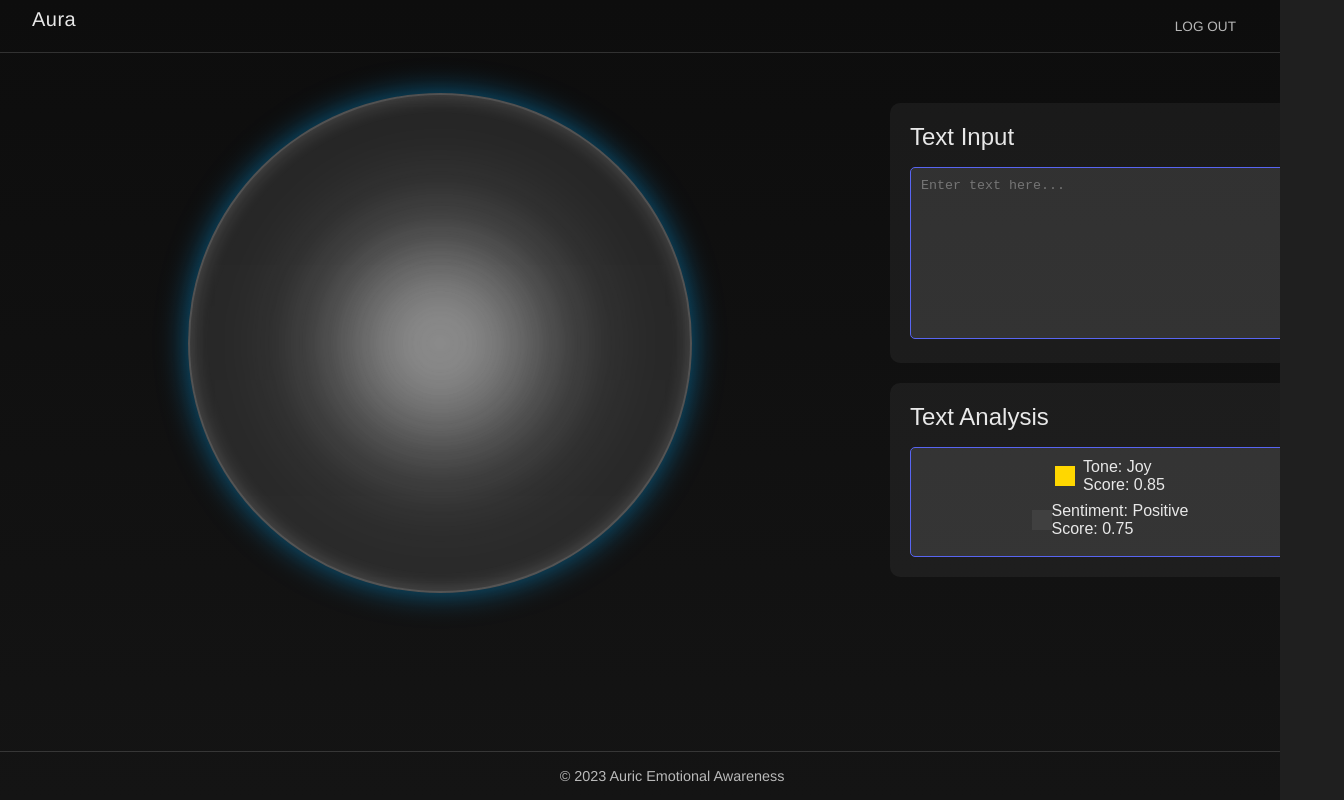
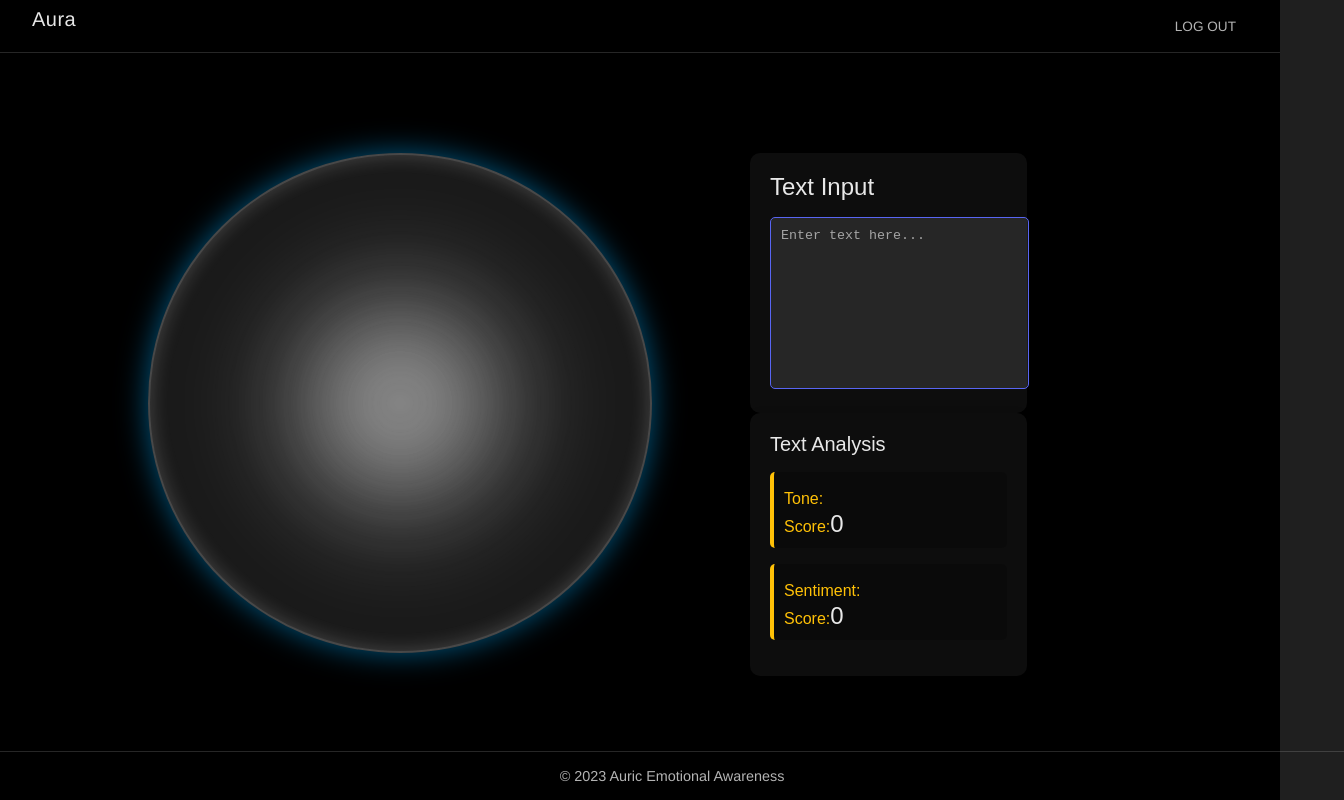
Before and after one commit to uxlyne/auric, a React (Create React App) app: page / in a window 1280 px wide. Shown: the whole page, 1344 px wide, since content can reach past the window. Built offline with nearby package versions, Linux system fonts and the light colour scheme.

Commit message:
Main Page fixes

```diff
--- a/src/components/TextAnalysis.js
+++ b/src/components/TextAnalysis.js
@@ -1,15 +1,14 @@
 import React, { useState, useEffect } from 'react';
-
-
+import '../styles/TextAnalysis.css'; // Import the CSS file
 
 // Define the analyzeText function here
 const analyzeText = (text) => {
-  // Your text analysis logic here
+  // Placeholder text analysis logic
   return {
     documentTone: {
       tone: 'Joy',
       score: 0.85,
-      color: '#FFD700', // Example color
+      color: '#FFD700', // Example color for Joy
     },
     sentiment: {
       label: 'Positive',
@@ -19,90 +18,47 @@ const analyzeText = (text) => {
 };
 
 const TextAnalysis = ({ text }) => {
-  const [analysisResult, setAnalysisResult] = useState(null);
+  const [analysisResult, setAnalysisResult] = useState({
+    documentTone: { tone: '', score: 0, color: '' },
+    sentiment: { label: '', score: 0 },
+  });
 
   useEffect(() => {
+    if (text) {
       const result = analyzeText(text);
       setAnalysisResult(result);
+    }
   }, [text]);
 
-  const styles = {
-    textAnalysisContainer: {
-      maxWidth: '600px',
-      width: '100%',
-      margin: '10px',
-      background: 'rgba(255, 255, 255, 0.05)',
-      padding: '20px',
-      borderRadius: '10px',
-      textAlign: 'left',
-    },
-    header: {
-      color: '#E8E8E8',
-      marginBottom: '1rem',
-    },
-    analysisResult: {
-      color: '#E8E8E8',
-      background: 'rgba(255, 255, 255, 0.1)',
-      border: '1px solid #5865F2',
-      padding: '10px',
-      borderRadius: '5px',
-      display: 'flex',
-      flexDirection: 'column',
-      alignItems: 'center',
-    },
-    toneItem: {
-      display: 'flex',
-      alignItems: 'center',
-      marginBottom: '8px',
-    },
-    toneSquare: {
-      width: '20px',
-      height: '20px',
-      marginRight: '8px',
-    },
-    sentimentSquare: {
-      width: '20px',
-      height: '20px',
-    },
-  };
-
   return (
-    <div style={styles.textAnalysisContainer}>
-      <h2 style={styles.header}>Text Analysis</h2>
-      <div style={styles.analysisResult}>
-        {analysisResult && (
-          <>
+    <div className="text-analysis-container">
+      <h2 className="text-analysis-header">Text Analysis</h2>
+      <div className="analysis-result">
         {/* Document Tone */}
-            <div style={styles.toneItem}>
+        <div className="analysis-item">
+          <span className="analysis-title">Tone:</span>
+          <span className="analysis-score">{analysisResult.documentTone.tone}</span>
           <div
-                style={{
-                  ...styles.toneSquare,
-                  background: analysisResult.documentTone.color,
-                }}
+            className="tone-indicator"
+            style={{ backgroundColor: analysisResult.documentTone.color }}
           ></div>
-              <div>
-                Tone: {analysisResult.documentTone.tone}
-                <br />
-                Score: {analysisResult.documentTone.score}
-              </div>
+          <span className="analysis-title">Score:</span>
+          <span className="analysis-score">{analysisResult.documentTone.score}</span>
         </div>
 
         {/* Sentiment */}
-            <div style={styles.toneItem}>
+        <div className="analysis-item">
+          <span className="analysis-title">Sentiment:</span>
+          <span className="analysis-score">{analysisResult.sentiment.label}</span>
           <div
+            className="sentiment-indicator"
             style={{
-                  ...styles.sentimentSquare,
-                  background: `rgb(${255 - (analysisResult.sentiment.score * 255)}, ${255 - (analysisResult.sentiment.score * 255)}, ${255 - (analysisResult.sentiment.score * 255)})`,
+              backgroundColor: `rgba(255, ${255 * (1 - analysisResult.sentiment.score)}, 0, 1)`, // Color changes based on sentiment score
             }}
           ></div>
-              <div>
-                Sentiment: {analysisResult.sentiment.label}
-                <br />
-                Score: {analysisResult.sentiment.score}
+          <span className="analysis-title">Score:</span>
+          <span className="analysis-score">{analysisResult.sentiment.score}</span>
         </div>
-            </div>
-          </>
-        )}
       </div>
     </div>
   );
--- a/src/components/TextInput.js
+++ b/src/components/TextInput.js
@@ -1,4 +1,5 @@
 import React, { useState } from 'react';
+import '../styles/TextInput.css'; // Import the CSS file
 
 const TextInput = () => {
   const [inputText, setInputText] = useState('');
@@ -7,42 +8,14 @@ const TextInput = () => {
     setInputText(e.target.value);
   };
 
-  // Styles
-  const styles = {
-    textInputContainer: {
-      maxWidth: '600px', // Restrict the maximum width
-      width: '100%', // Take up to 100% of the parent container
-      margin: '10px', // Center it horizontally
-      background: 'rgba(255, 255, 255, 0.05)', // Slightly visible background
-      padding: '20px',
-      borderRadius: '10px', // Rounded corners
-      textAlign: 'left', // Align text to the left
-    },
-    header: {
-      color: '#E8E8E8',
-      marginBottom: '1rem', // Spacing below the header
-    },
-    textarea: {
-      width: '100%', // Fill the width of the container
-      background: 'rgba(255, 255, 255, 0.1)', // Slightly more visible than the container background
-      border: '1px solid #5865F2', // Border color to match the theme
-      color: '#E8E8E8', // Text color
-      padding: '10px',
-      borderRadius: '5px', // Consistent with the container border-radius
-      resize: 'none', // Prevent resizing
-      height: '150px', // Fixed height with inner scrolling
-      overflowY: 'auto', // Enable vertical scrolling within the textarea
-    }
-  };
-
   return (
-    <div style={styles.textInputContainer}>
-    <h2 style={styles.header}>Text Input</h2>
+    <div className="text-input-container">
+      <h2 className="text-input-header">Text Input</h2>
       <textarea
         placeholder="Enter text here..."
         value={inputText}
         onChange={handleInputChange}
-      style={styles.textarea}
+        className="textarea"
       />
     </div>
   );
--- a/src/pages/Main.js
+++ b/src/pages/Main.js
@@ -13,12 +13,14 @@ const Main = () => {
       <div className="main-container">
         {/* Add the particle container for the background effect */}
         <div className="particle-container">
-          {[...Array(200)].map((_, i) => (
+          {[...Array(50)].map((_, i) => (
             <div
               key={i}
               className="particle"
               style={{
-                '--random-delay': Math.random(), // Assign a random delay
+                '--random-delay': Math.random(),
+                top: `${Math.random() * 100}%`,
+                left: `${Math.random() * 100}%`,
               }}
             ></div>
           ))}
--- a/src/styles/Main.css
+++ b/src/styles/Main.css
@@ -1,128 +1,72 @@
 /* Main Page Styles to match Welcome Screen */
 :root {
-  --background-color-start: #0d0d0d; /* Slightly lighter start color for deep space effect */
-  --background-color-end: #141414; /* Slightly lighter end color for deep space effect */
-  --star-color: #ffffff; /* Color for the stars */
-  --star-size-small: 1px; /* Size for distant stars */
-  --star-size-large: 2px; /* Size for closer stars */
-  --star-animation-duration: 120s; /* Duration for the parallax animation */
+  --background-color: #000000; /* Base dark color for background */
   --text-color: #ffffff; /* Color for text */
-  --font-family: Arial, sans-serif; /* Font family for text */
-  --content-spacing: 20px; /* Spacing between content elements */
+  --font-family: 'Arial', sans-serif; /* Font family for text */
+  --content-spacing: 50px; /* Spacing between content elements */
   --button-border-color: #ffffff; /* Border color for buttons */
   --button-hover-background: rgba(0, 0, 0, 0.6); /* Background color on button hover */
   --button-hover-border: #ffffff; /* Border color on button hover */
+  --panel-flex-basis: 500px; /* Basis size for panels, adjust as needed */
 }
 
 .app {
   display: flex;
   flex-direction: column;
   min-height: 100vh;
-  background: linear-gradient(to bottom, var(--background-color-start), var(--background-color-end)); /* Gradient background */
+  background-color: var(--background-color); /* Solid background color */
   color: var(--text-color);
   font-family: var(--font-family);
   overflow: hidden;
-  position: relative;
 }
 
 .header, .footer {
-  /* Styling for header and footer to match the aura theme */
-  background-color: var(--background-color);
-  color: var(--text-color);
   display: flex;
   align-items: center;
   justify-content: center;
   padding: 1rem;
+  background-color: var(--background-color); /* Ensures consistency in color */
+  color: var(--text-color);
 }
 
 .main-container {
   flex: 1;
   display: flex;
-  flex-direction: column;
-  justify-content: center;
-  background: var(--background-color); /* Use the same background color variable */
-  position: relative;
-  overflow: hidden;
+  justify-content: space-around;/* Center the content horizontally */
+  align-items: center;  /* Align the content to the top */
+  background-color: var(--background-color); /* Use the same background color */
+  padding: var(--content-spacing);
 }
 
 .content {
   display: flex;
-  width: 100%;
-  flex-grow: 1; /* Allows content to grow to available space */
-  justify-content: space-around;
-  align-items: flex-start; /* Align children to the top */
-  padding: var(--content-spacing);
+  width: calc(100% - 2 * var(--content-spacing)); /* Adjust width based on content spacing */
+  max-width: 1200px; /* Maximum width of the content area */
+  margin: auto; /* Centers the content area */
 }
 
-.left-panel {
-  flex: 2; /* 2 parts width out of 3 total */
+.left-panel, .right-panel {
+  flex: 0 1 var(--panel-flex-basis); /* Flex basis controls the initial size of the panel */
   display: flex;
-  justify-content: center;
-  align-items: center;
+  flex-direction: column;
   padding: var(--content-spacing); /* Inner spacing */
+  max-width: var(--panel-flex-basis);
+
 }
 
+/* For the right-panel, you might adjust the flex basis to change its initial size */
 .right-panel {
-  flex: 1; /* 1 part width out of 3 total */
-  display: flex;
-  flex-direction: column; /* Aligns children (TextInput, TextAnalysis) vertically */
-  justify-content: flex-start; /* Aligns children to the start of the flex-direction */
-  padding: var(--content-spacing); /* Inner spacing */
-  height: 100%; /* Make sure the right panel takes up all the vertical space */
-}
-
-/* Define the particle container */
-.particle-container {
-  position: absolute;
-  top: 0;
-  left: 0;
-  width: 100%;
+  align-items: flex-start; /* Aligns children to the start */
+  justify-content: flex-start; /* Aligns children to the top */
   height: 100%;
-  pointer-events: none;
-  z-index: -1; /* Place behind other content */
-}
-
-/* Define the particle style */
-.particle {
-  position: absolute;
-  border-radius: 50%;
-  background: var(--star-color); /* Use the star color variable */
-  width: var(--star-size-small); /* Use the small star size variable */
-  height: var(--star-size-small); /* Use the small star size variable */
-  opacity: 0; /* Start fully transparent */
-  animation: moveParticle var(--star-animation-duration) infinite ease-in-out,
-             twinkle 1.5s infinite ease-in-out;
-}
-
-/* Particle movement animation */
-@keyframes moveParticle {
-  0%, 100% {
-    opacity: 0;
-    transform: scale(0.9);
-  }
-  50% {
-    opacity: 0.4;
-    transform: scale(1.1);
-  }
-}
-
-/* Twinkle animation */
-@keyframes twinkle {
-  0%, 100% {
-    opacity: 0;
-  }
-  50% {
-    opacity: 0.4;
-  }
+  flex: 0 1 var(--panel-flex-basis-right);
 }
 
 .text-input, .text-analysis {
-  width: 100%; /* Fill the width */
-  margin-bottom: var(--content-spacing); /* Add space between elements */
-  /* Add other styles as necessary */
+  width: 100%;
+  margin-bottom: var(--content-spacing); /* Adjust the bottom margin as needed */
 }
 
-/* Adjusting the button styling to match the Welcome Screen */
 button {
   background: rgba(0, 0, 0, 0.4);
   color: var(--text-color);
@@ -133,7 +77,6 @@ button {
     inset 0 1px 2px rgba(0, 0, 0, 0.5),
     0 2px 4px rgba(0, 0, 0, 0.5);
   transition: background-color 0.3s ease, border-color 0.3s ease;
-  /* Other styles remain the same */
 }
 
 button:hover {
@@ -141,15 +84,33 @@ button:hover {
   border-color: var(--button-hover-border);
 }
 
-/* Responsive design adjustments */
 @media (max-width: 768px) {
-  .content {
-    flex-direction: column;
+  .main-container {
+    flex-direction: column; /* Stacks the panels vertically */
+    align-items: center; /* Centers the stacked panels */
   }
 
-  .left-panel,
-  .right-panel {
-    width: 100%;
-    padding: var(--content-spacing);
+  .left-panel, .right-panel {
+    flex-basis: auto; /* Allows the panels to adjust based on content */
+    width: 80%; /* Reduces the width to fit smaller screens better */
+    max-width: none; /* Removes the max-width restriction */
+    margin: var(--content-spacing) auto; /* Adds consistent margin around the panels */
+  }
+
+  .left-panel {
+    min-width: 250px; /* Ensures the Aura doesn't get too small */
+  }
+
+  .footer {
+    position: relative; /* Adjusts the footer positioning */
+    width: 100%; /* Ensures the footer spans the full width of the screen */
+    order: 3; /* Positions the footer at the end */
   }
 }
+
+/* Adjustments for very small screens */
+@media (max-width: 480px) {
+  .left-panel, .right-panel {
+    width: 90%; /* Allows the panels to take up more space for readability */
+  }
+}
--- /dev/null
+++ b/src/styles/TextAnalysis.css
@@ -0,0 +1,60 @@
+/* TextAnalysis.css */
+
+.text-analysis-container {
+  max-width: 600px;
+  width: 100%;
+  margin: 0 auto;
+  background: rgba(255, 255, 255, 0.05); /* Slight transparency for depth */
+  padding: 20px;
+  border-radius: 10px; /* Soft rounded corners */
+  text-align: left;
+  box-shadow: 0 8px 16px rgba(0, 0, 0, 0.2); /* Deeper shadow for a floating effect */
+}
+
+.text-analysis-header {
+  color: #E8E8E8;
+  margin-bottom: 1rem;
+  font-weight: 500; /* Semi-bold for emphasis */
+  font-size: 1.25rem; /* Slightly larger font size for headers */
+}
+
+.analysis-item {
+  background: rgba(0, 0, 0, 0.2); /* Dark background for each item */
+  border-left: 4px solid #FFC107; /* Accent color to signify importance */
+  padding: 10px;
+  border-radius: 5px; /* Consistent rounded corners */
+  margin-bottom: 1rem; /* Space between analysis items */
+}
+
+.analysis-title {
+  color: #FFC107; /* Use of accent color for titles */
+  font-size: 1rem;
+  margin: 0;
+  padding-bottom: 5px; /* Small padding for visual separation */
+}
+
+.analysis-score {
+  color: #E8E8E8; /* Light text for contrast against dark background */
+  font-weight: 300; /* Lighter font-weight for a modern aesthetic */
+  font-size: 1.5rem; /* Larger font size for impact */
+  margin: 0;
+}
+
+/* Hover effects for interactivity */
+.analysis-item:hover {
+  background: rgba(0, 0, 0, 0.3); /* Slightly lighten on hover */
+  cursor: pointer; /* Changes the cursor to suggest interactivity */
+}
+
+/* Responsive design adjustments for smaller screens */
+@media (max-width: 768px) {
+  .text-analysis-container,
+  .textarea {
+    padding: 15px; /* Smaller padding on smaller screens */
+  }
+
+  .analysis-title,
+  .analysis-score {
+    font-size: 1rem; /* Adjust font sizes for a balanced look on smaller screens */
+  }
+}
--- /dev/null
+++ b/src/styles/TextInput.css
@@ -0,0 +1,33 @@
+/* TextInput.css */
+
+.text-input-container {
+    max-width: 600px;
+    width: 100%;
+    margin: 0 auto;
+    background: rgba(255, 255, 255, 0.05);
+    padding: 20px;
+    border-radius: 10px;
+    text-align: left;
+    box-shadow: 0 2px 4px rgba(0, 0, 0, 0.1);
+  }
+
+  .text-input-header {
+    color: #E8E8E8;
+    margin-bottom: 1rem;
+  }
+
+  .textarea {
+    width: 100%;
+    background: rgba(255, 255, 255, 0.1);
+    border: 1px solid #5865F2;
+    color: #E8E8E8;
+    padding: 10px;
+    border-radius: 5px;
+    resize: none;
+    height: 150px;
+    overflow-y: auto;
+  }
+
+  .textarea::placeholder {
+    color: #A5A5A5; /* Placeholder text color */
+  }
```
Lines whose indentation alone changed are shown as unchanged.
